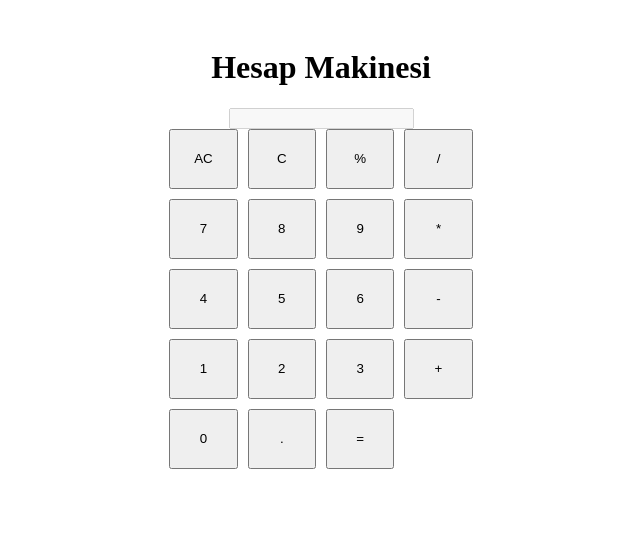
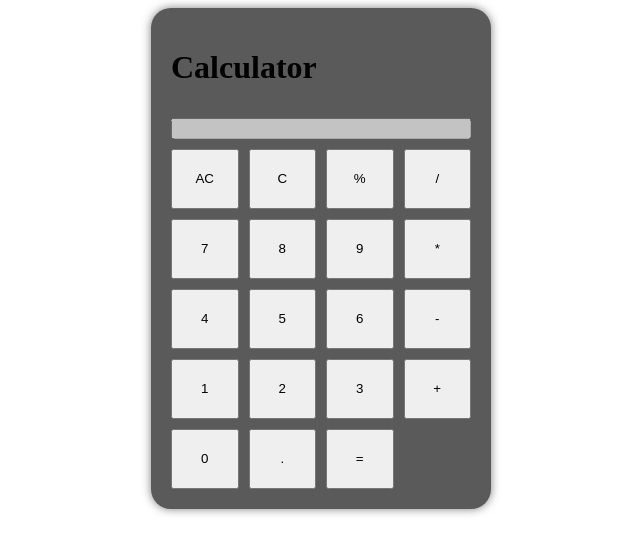
Before and after one commit to redking23/odin-calculator, a plain HTML site: page index.html in a window 1280 px wide. Shown: the whole page, without its empty margins (319-959 px from the left). Drawn offline with Linux system fonts and the light colour scheme.

Commit message:
calculator css update

```diff
--- a/index.html
+++ b/index.html
@@ -1,14 +1,16 @@
 <!DOCTYPE html>
 <html lang="en">
+
 <head>
     <meta charset="UTF-8">
     <meta name="viewport" content="width=device-width, initial-scale=1.0">
     <title>Hesap Makinesi</title>
     <link rel="stylesheet" href="style.css">
 </head>
+
 <body>
     <div class="container">
-        <h1>Hesap Makinesi</h1>
+        <h1>Calculator</h1>
         <input type="text" id="display" disabled>
         <div class="all-buttons">
             <button class="allclear" data-type="action" data-value="allclear">AC</button>
@@ -39,4 +41,5 @@
     </div>
     <script src="script.js"></script>
 </body>
+
 </html>
--- a/style.css
+++ b/style.css
@@ -1,15 +1,23 @@
-.container{
+.container {
     display: flex;
     flex-direction: column;
-    align-items: center;
-    width: 80%;
+    align-items: stretch;
+    max-width: 300px;
     margin: 0 auto;
     padding: 20px;
+    gap: 10px;
+    background-color: rgb(90, 90, 90);
+    border-radius: 20px;
+    box-shadow: 0 0 10px rgba(0, 0, 0, 0.5);
 }
-.all-buttons{
+
+.all-buttons {
     display: grid;
-    grid-template-columns: repeat(4,1fr);
-    width: 30%;
+    grid-template-columns: repeat(4, 1fr);
     grid-auto-rows: 60px;
-    gap:10px;
+    gap: 10px;
 }
+
+.display {
+    height: 60px;
+}
```
